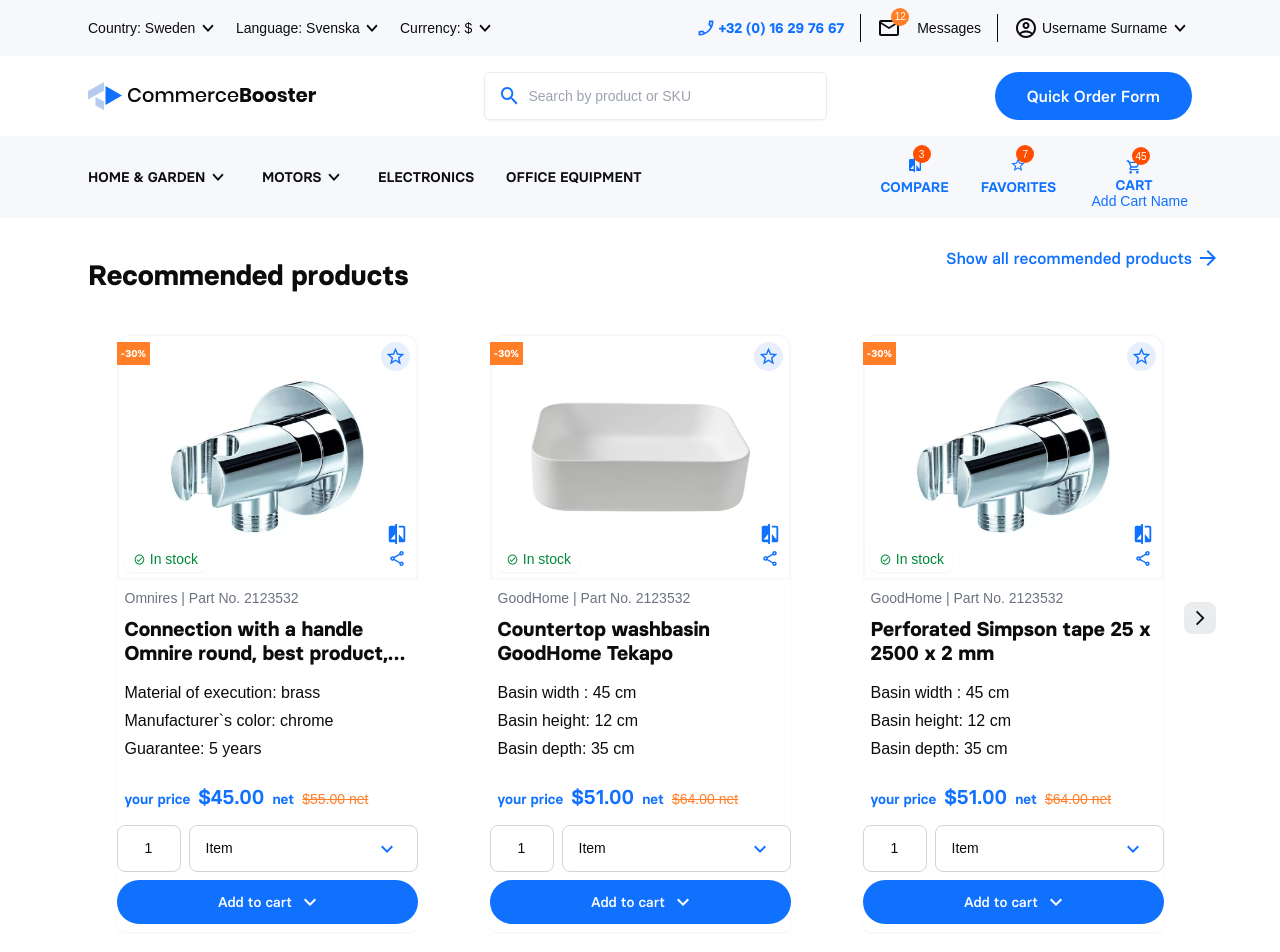
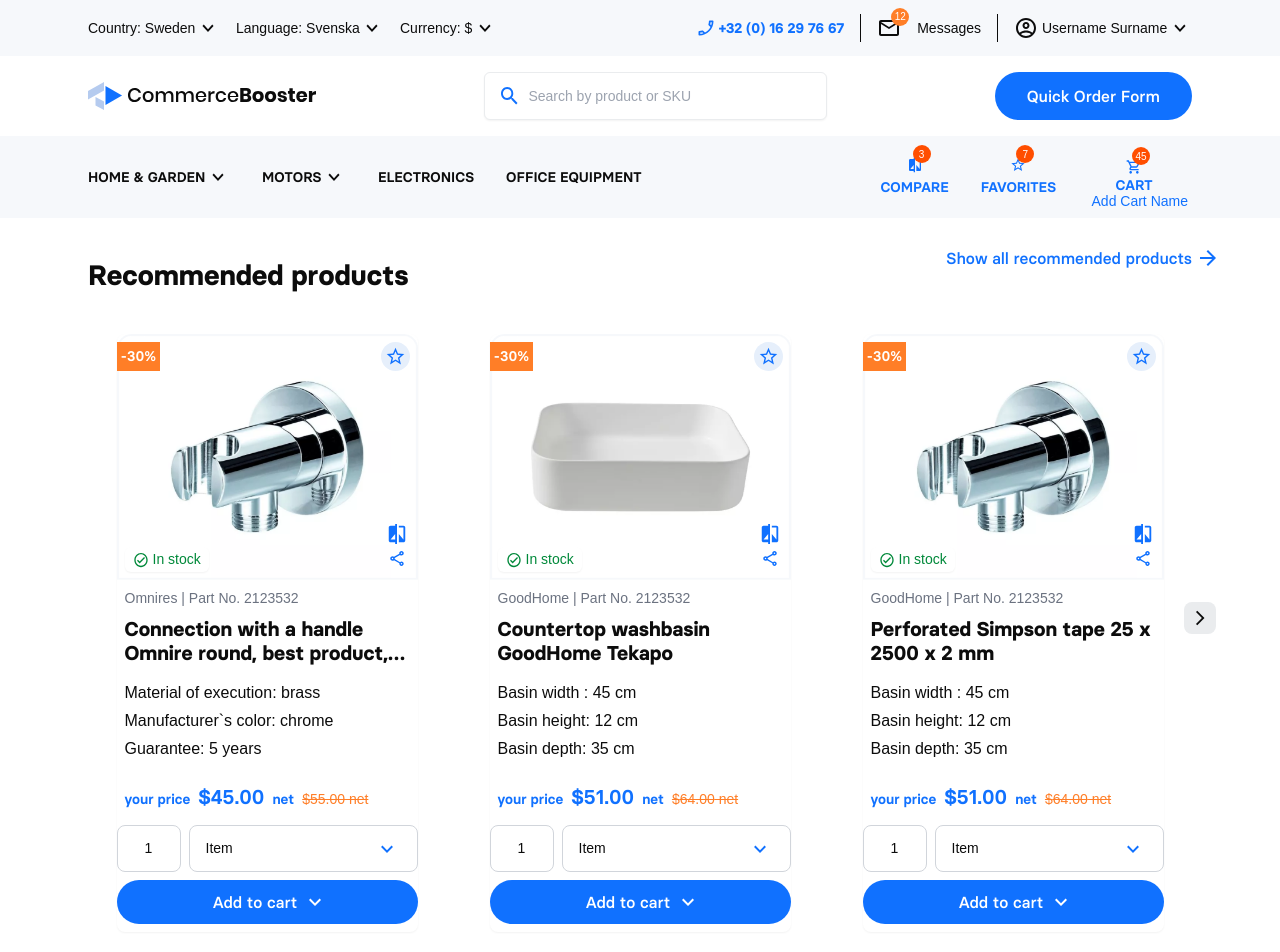
Before and after one commit to darshanbajgain/commerce-booster, a React (Vite) app: page / in a window 1280 px wide. Shown: the top 952 px of the page. Built offline with nearby package versions, Linux system fonts and the light colour scheme; a web font is replaced by a local one.

Commit message:
style: recommended section styles made

```diff
--- a/src/component/RecommendedProducts/Cards.jsx
+++ b/src/component/RecommendedProducts/Cards.jsx
@@ -24,7 +24,7 @@ const Cards = ({ product }) => {
         <div className="bg-white rounded-lg shadow-sm w-full max-w-[301px]  transform transition-transform duration-300 ease-in-out hover:scale-105 ">
             <div className=" md:w-full md:h-auto relative">
                 <img src={product.image} alt="Product" className="w-full" />
-                <span className="absolute top-2 left-0 bg-cardDiscountColor text-white text-[10px] font-bold p-[4px] flex items-center justify-center">
+                <span className="absolute top-2 left-0 bg-cardDiscountColor text-white text-[10px] lg:text-[14px] font-[400] lg:font-[600] p-[4px] flex items-center justify-center">
                     {product.discount}
                 </span>
                 <span className="absolute top-2 right-2 bg-cardStarColor rounded-full px-1 py-1">
@@ -39,8 +39,8 @@ const Cards = ({ product }) => {
                 <div className={`absolute bg-white bottom-2 left-2 text-[10px] lg:text-[14px] mt-1 shadow-sm px-[8px] py-[2px] rounded-md ${product.expiry ? 'text-red-500' : 'text-instock'}`}>
                     <div className="flex w-full flex-row space-x-1 items-center justify-between">
                         <span>
-                            <img className={`w-[6.67px] h-[7.11] lg:w-[13.3px] lg:h-[13.3px] ${product.expiry ? 'hidden' : 'block'}`} src={checkIcon} />
-                            <img className={`w-[6.67px] h-[7.11] lg:w-[13.3px] lg:h-[13.3px] ${product.expiry ? 'inline-block' : 'hidden'}`} src={cautionRed} />
+                            <img className={`w-[6.67px] h-[7.11] lg:w-[16px] lg:h-auto ${product.expiry ? 'hidden' : 'block'}`} src={checkIcon} />
+                            <img className={`w-[6.67px] h-[7.11] lg:w-[16px] lg:h-auto ${product.expiry ? 'inline-block' : 'hidden'}`} src={cautionRed} />
                         </span>
                         <span>{product.expiry ? product.expiry : product.stockStatus}</span>
                     </div>
@@ -107,22 +107,22 @@ const Cards = ({ product }) => {
                     </div>
                 </div>
                 <button
-                    className={`mt-[8px] mb-2 text-sm font-[500] px-6 rounded-3xl w-full
+                    className={`mt-[8px] mb-2 text-sm font-[500] px-6 rounded-3xl w-full font-baiserSquare
                     flex-row items-center justify-center  space-x-1
                     ${isAddedToCart ? 'hidden' : 'flex'}
-                    ${product.expiry ? 'bg-white text-addToCartBtn border-addToCartBtn border-2 py-2' : 'bg-addToCartBtn text-white hover:bg-blue-400 py-2 '}`}
+                    ${product.expiry ? 'bg-white text-addToCartBtn border-addToCartBtn border-2 py-2 font-[400]' : 'bg-addToCartBtn text-white hover:bg-blue-400 py-2 '}`}
                     onClick={handleAddToCart}
                 >
-                    <span className="p-1 text-[14px]">Add to cart</span>
+                    <span className="p-1 text-[14px]  lg:text-[16px] font-baiserSquare ">Add to cart</span>
                     <span className="p-1">
                         <img className={`${product.expiry ? 'hidden' : 'block'}`} src={arrowDown} />
                         <img className={`${product.expiry ? 'block' : 'hidden'}`} src={arrowDownBlue} />
                     </span>
                 </button>
                 <button
-                    className={`mt-[8px] mb-2 text-sm font-[500] px-6 py-2 bg-addToCartBtn text-white rounded-3xl w-full flex flex-row items-center justify-center hover:bg-blue-400 space-x-1 ${isAddedToCart ? 'block' : 'hidden'}`}
+                    className={`mt-[8px] mb-2 text-sm lg:text-[16px] font-[500] font-baiserSquare px-6 py-2 bg-addToCartBtn text-white rounded-3xl w-full flex flex-row items-center justify-center hover:bg-blue-400 space-x-1 ${isAddedToCart ? 'block' : 'hidden'}`}
                 >
-                    <span className="p-1 text-[14px]">Update Cart</span>
+                    <span className="p-1 text-[14px]  lg:text-[16px] ">Update Cart</span>
                     <span className="p-1"><img className="text-white" src={arrowDown} /></span>
                 </button>
             </div>
```
